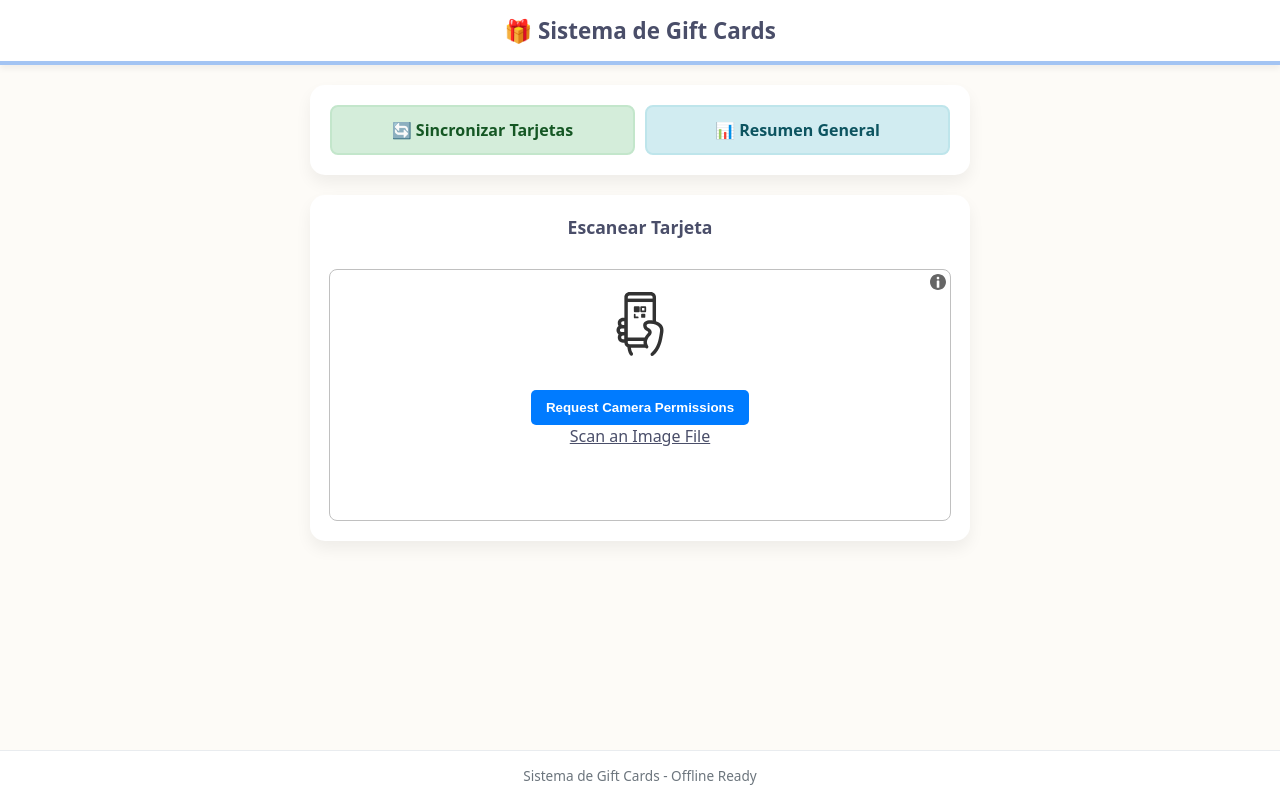
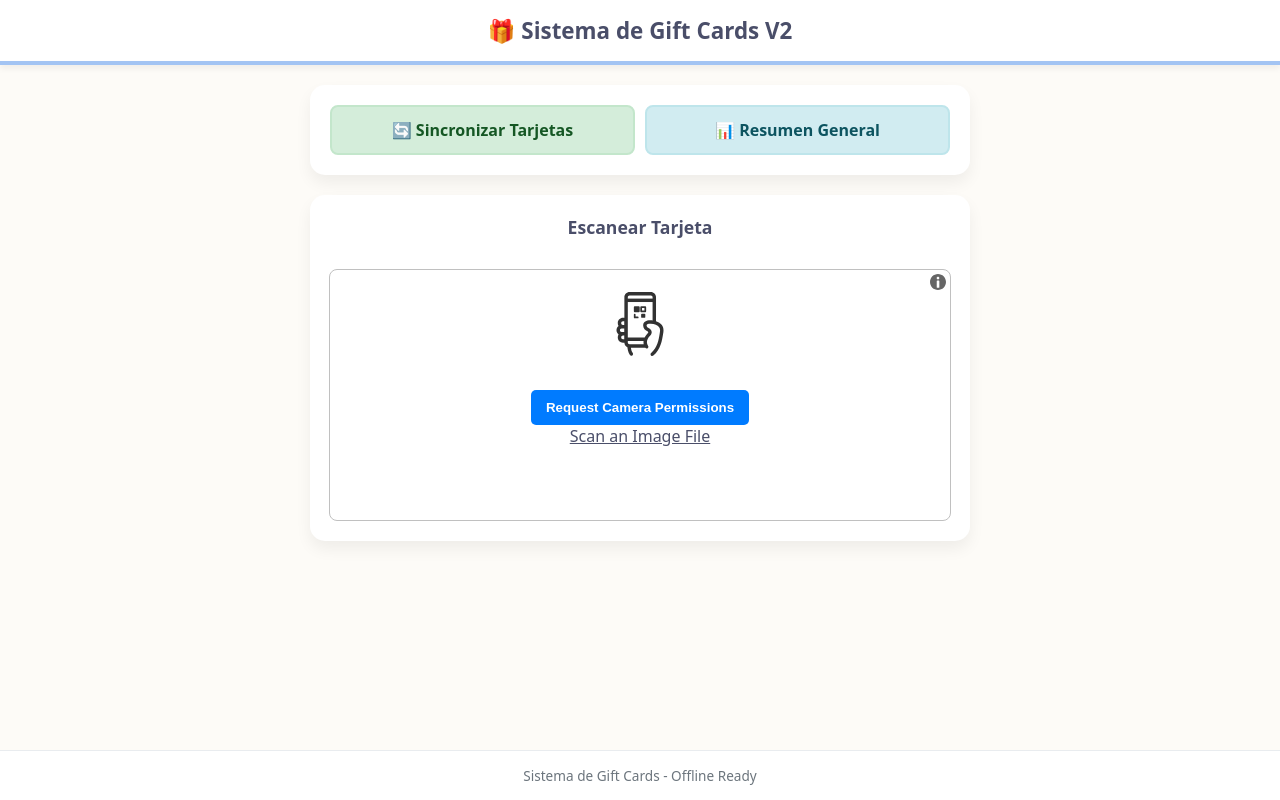
Before and after one commit to romunozf2025/gift-card-app, a website: page www/index.html in a window 1280 px wide. Drawn offline with Linux system fonts and the light colour scheme.

Commit message:
fix: codigo limpio de errores y actualizacion v2

```diff
--- a/www/app.js
+++ b/www/app.js
@@ -1,3 +1,4 @@
+// ACTUALIZACIÓN FORZADA V2
 let baseDeDatosTarjetas = {};
 let escaneoPausado = false;
 let html5QrcodeScanner = null;
--- a/www/index.html
+++ b/www/index.html
@@ -94,7 +94,7 @@
 <body>
 
     <header>
-        <h2>🎁 Sistema de Gift Cards</h2>
+    <h2>🎁 Sistema de Gift Cards V2</h2>
     </header>
 
     <div class="contenedor-principal">
```
